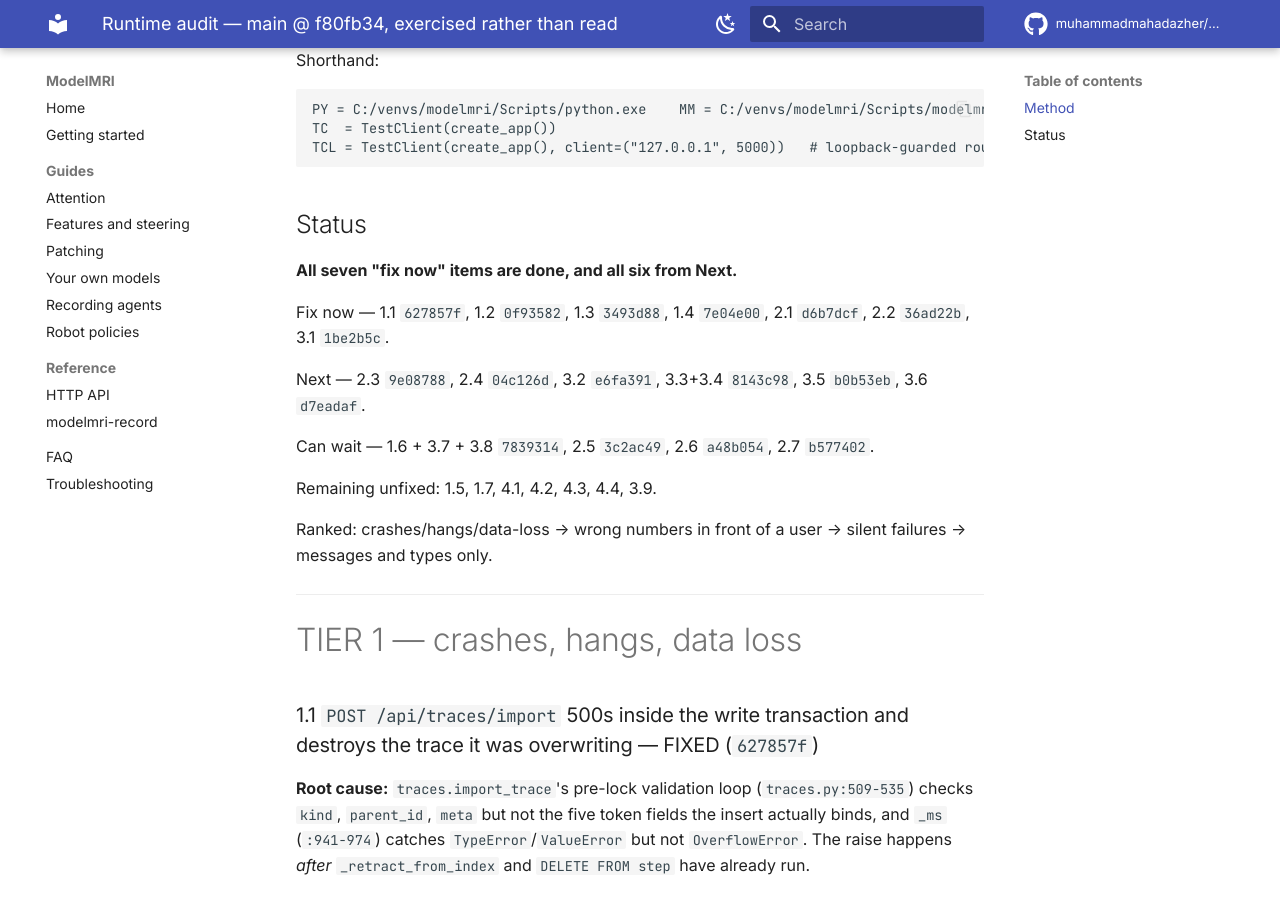
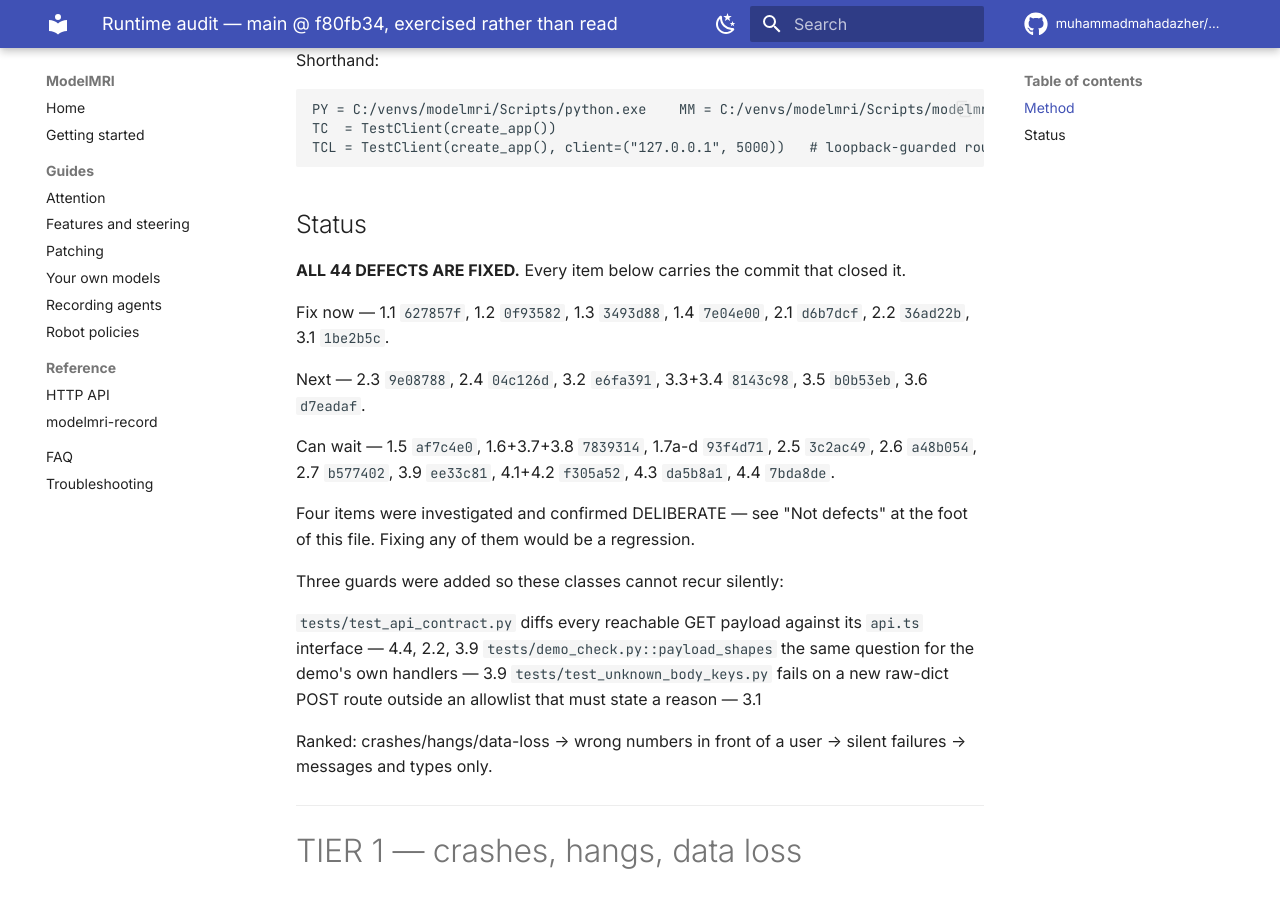
Before and after one commit to muhammadmahadazher/ModelMRI, an MkDocs documentation site: the page built from docs/audit-2026-08-21-runtime.md, in a window 1280 px wide and 900 px high, scrolled down 631 px. Built offline with MkDocs 1.6.1 and Material for MkDocs 9.7.7, drawn with Linux system fonts in a browser that asks for light colours; comment, search, counter and statistics services are not loaded.

Commit message:
Close the runtime audit, and stop one test racing itself in CI
All 44 defects from the 2026-08-21 runtime audit are fixed. The Status
section now carries the commit that closed each one, and names the three
guards added so these classes cannot recur silently: the api.ts contract
diff, the demo payload-shape check, and the raw-dict route allowlist.

Two things found while finishing:

`tests/test_open_command.py` bound a hardcoded port 5934. CI runs pytest
under xdist with up to 8 workers, so two workers — or a second suite on
the same machine — raced for one socket and whichever lost failed with
`OSError` in a test about serving a file, passing in isolation every time.
Observed exactly that during a session with three suites running at once.
It asks the OS for a free port now.

`serve_viewer` printed the port that was ASKED for rather than the one it
got, so `--port 0` — "any free one" — told the reader to open
`http://127.0.0.1:0/` and opened that in their browser. It reads the bound
port back off the socket.

Co-Authored-By: Claude Opus 5 <noreply@anthropic.com>

```diff
--- a/docs/audit-2026-08-21-runtime.md
+++ b/docs/audit-2026-08-21-runtime.md
@@ -17,15 +17,27 @@ TCL = TestClient(create_app(), client=("127.0.0.1", 5000))   # loopback-guarded
 
 ## Status
 
-**All seven "fix now" items are done, and all six from Next.**
+**ALL 44 DEFECTS ARE FIXED.** Every item below carries the commit that closed it.
 
 Fix now — 1.1 `627857f`, 1.2 `0f93582`, 1.3 `3493d88`, 1.4 `7e04e00`, 2.1 `d6b7dcf`, 2.2 `36ad22b`, 3.1 `1be2b5c`.
 
 Next — 2.3 `9e08788`, 2.4 `04c126d`, 3.2 `e6fa391`, 3.3+3.4 `8143c98`, 3.5 `b0b53eb`, 3.6 `d7eadaf`.
 
-Can wait — 1.6 + 3.7 + 3.8 `7839314`, 2.5 `3c2ac49`, 2.6 `a48b054`, 2.7 `b577402`.
+Can wait — 1.5 `af7c4e0`, 1.6+3.7+3.8 `7839314`, 1.7a-d `93f4d71`, 2.5 `3c2ac49`, 2.6 `a48b054`, 2.7 `b577402`, 3.9 `ee33c81`, 4.1+4.2 `f305a52`, 4.3 `da5b8a1`, 4.4 `7bda8de`.
 
-Remaining unfixed: 1.5, 1.7, 4.1, 4.2, 4.3, 4.4, 3.9.
+Four items were investigated and confirmed DELIBERATE — see "Not defects" at
+the foot of this file. Fixing any of them would be a regression.
+
+Three guards were added so these classes cannot recur silently:
+
+  `tests/test_api_contract.py`                     diffs every reachable GET
+                                                   payload against its `api.ts`
+                                                   interface — 4.4, 2.2, 3.9
+  `tests/demo_check.py::payload_shapes`            the same question for the
+                                                   demo's own handlers — 3.9
+  `tests/test_unknown_body_keys.py`                fails on a new raw-dict POST
+                                                   route outside an allowlist
+                                                   that must state a reason — 3.1
 
 Ranked: crashes/hangs/data-loss → wrong numbers in front of a user → silent failures → messages and types only.
 
```
Also changed, not shown: 2 other files.
